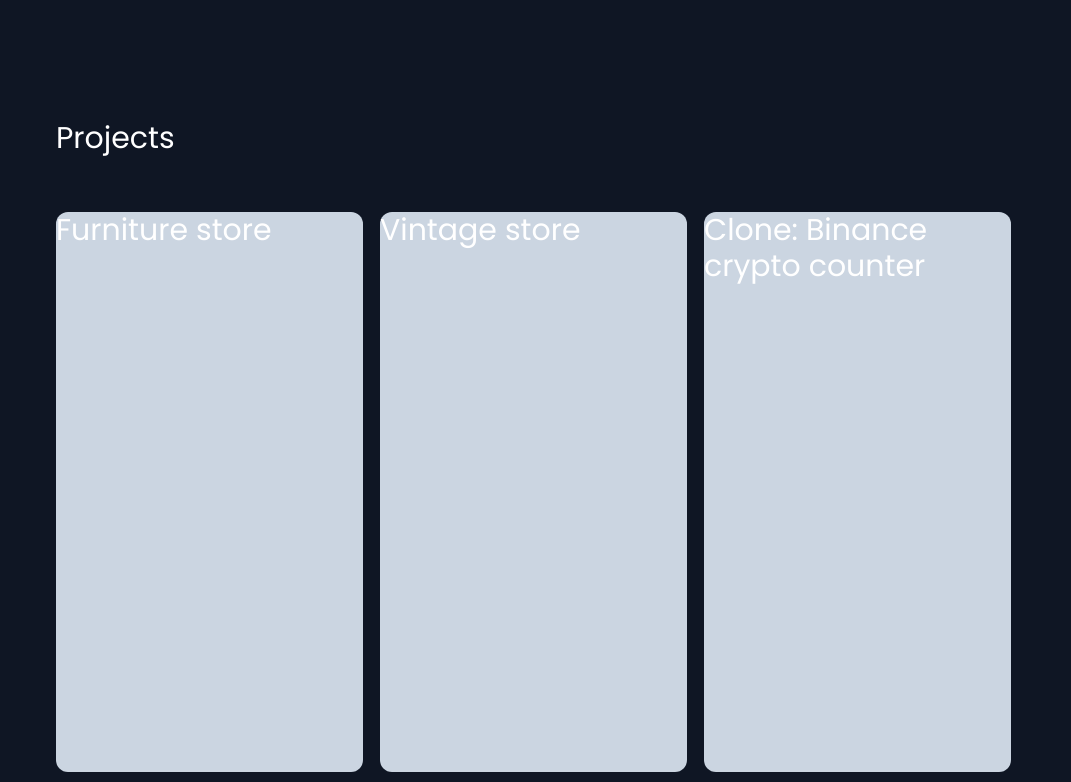
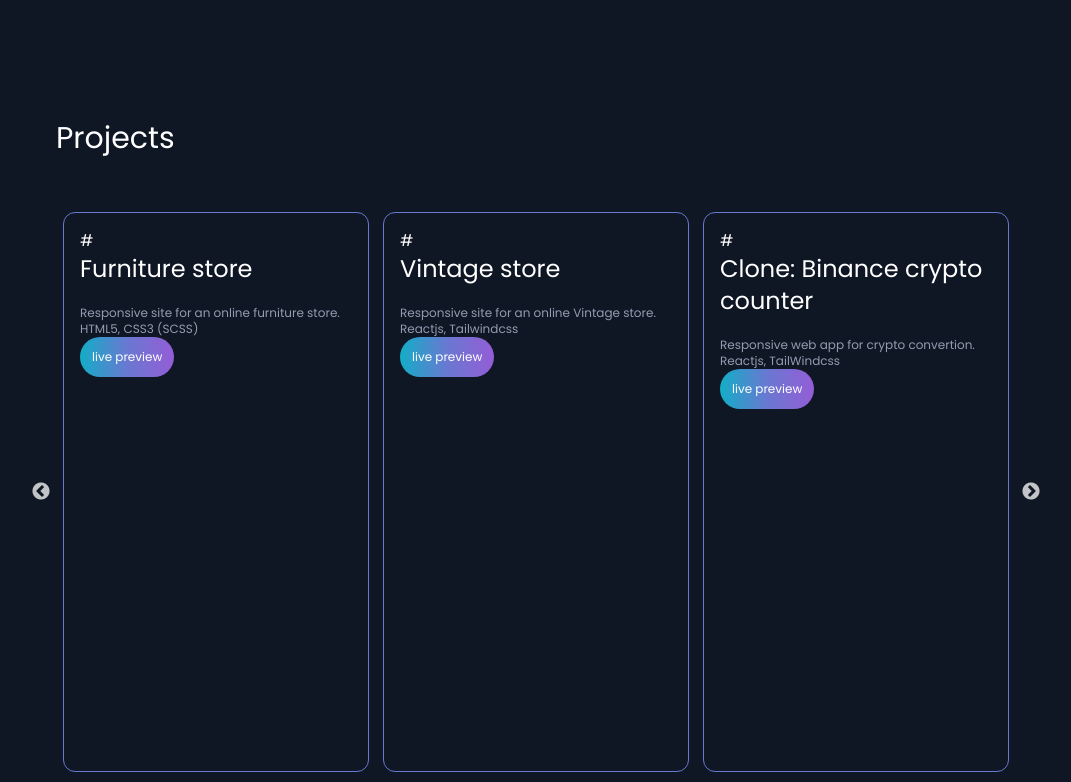
Before and after one commit to OgoNelson/my-portfolio, a React (Vite) app: page / in a window 1280 px wide. Shown: the part 680-1462 px from the top of the page, without its empty margins (104-1175 px from the left). Built offline with nearby package versions, Linux system fonts and the light colour scheme.

Commit message:
added: project cards slider using React slick

```diff
--- a/package.json
+++ b/package.json
@@ -16,7 +16,9 @@
     "@mui/material": "^6.3.0",
     "react": "^18.3.1",
     "react-dom": "^18.3.1",
-    "react-router-dom": "^7.1.1"
+    "react-router-dom": "^7.1.1",
+    "react-slick": "^0.30.3",
+    "slick-carousel": "^1.8.1"
   },
   "devDependencies": {
     "@eslint/js": "^9.17.0",
--- a/src/Pages/HomePage.jsx
+++ b/src/Pages/HomePage.jsx
@@ -2,7 +2,8 @@
 import ButtonLive from "../components/ButtonLive";
 import Description from "../components/Description";
 import Navbar from "../components/Navbar";
-import data from "../../database/data";
+import SliderCard from "../components/SliderCard";
+import Slider from "../components/SliderCard";
 
 const HomePage = () => {
   return (
@@ -16,15 +17,9 @@
         </div>
       </section>
       {/* Projects page */}
-      <section id="projects" className="h-[160vh] w-[75vw] my-0 mx-auto">
+      <section id="projects" className="h-[100vh] w-[75vw] mx-auto">
         <h2>Projects</h2>
-        <div className="grid grid-cols-3 gap-3 mt-14">
-          {data.map((data) => (
-            <div key={data.id} className="bg-slate-300 h-[70vh] w-[24vw] rounded-xl">
-              <h2>{data.title}</h2>
-            </div>
-          ))}
-        </div>
+        <SliderCard/>
       </section>
     </div>
   );
--- /dev/null
+++ b/src/components/SliderCard.jsx
@@ -0,0 +1,36 @@
+import React from "react";
+import Slider from "react-slick";
+import "slick-carousel/slick/slick.css";
+import "slick-carousel/slick/slick-theme.css";
+import data from "../../database/data";
+import ButtonLive from "./ButtonLive";
+
+const SliderCard = () => {
+  const settings = {
+    dots: true,
+    infinite: true,
+    speed: 500,
+    slidesToShow: 3,
+    slidesToScroll: 3,
+  };
+  return (
+    <div className="mt-14">
+      <Slider {...settings}>
+        {data.map((data) => (
+          <div className="h-[70vh] border-[0.01rem] p-4 border-[#6978D1] rounded-xl">
+            <div>{data.img}</div>
+            <div>
+              <h3>{data.title}</h3>
+              <h4>{data.Des}</h4>
+            </div>
+            <div>
+              <ButtonLive action="live preview" />
+            </div>
+          </div>
+        ))}
+      </Slider>
+    </div>
+  );
+};
+
+export default SliderCard;
--- a/src/index.css
+++ b/src/index.css
@@ -4,6 +4,10 @@
 
 *::-webkit-scrollbar {
   display: none;
+}
+
+.slick-slide > div {
+  margin: 0 7px;
 }
 
 @layer base {
```
Also changed, not shown: 1 other file (tests, documents, lock files or other folders).
